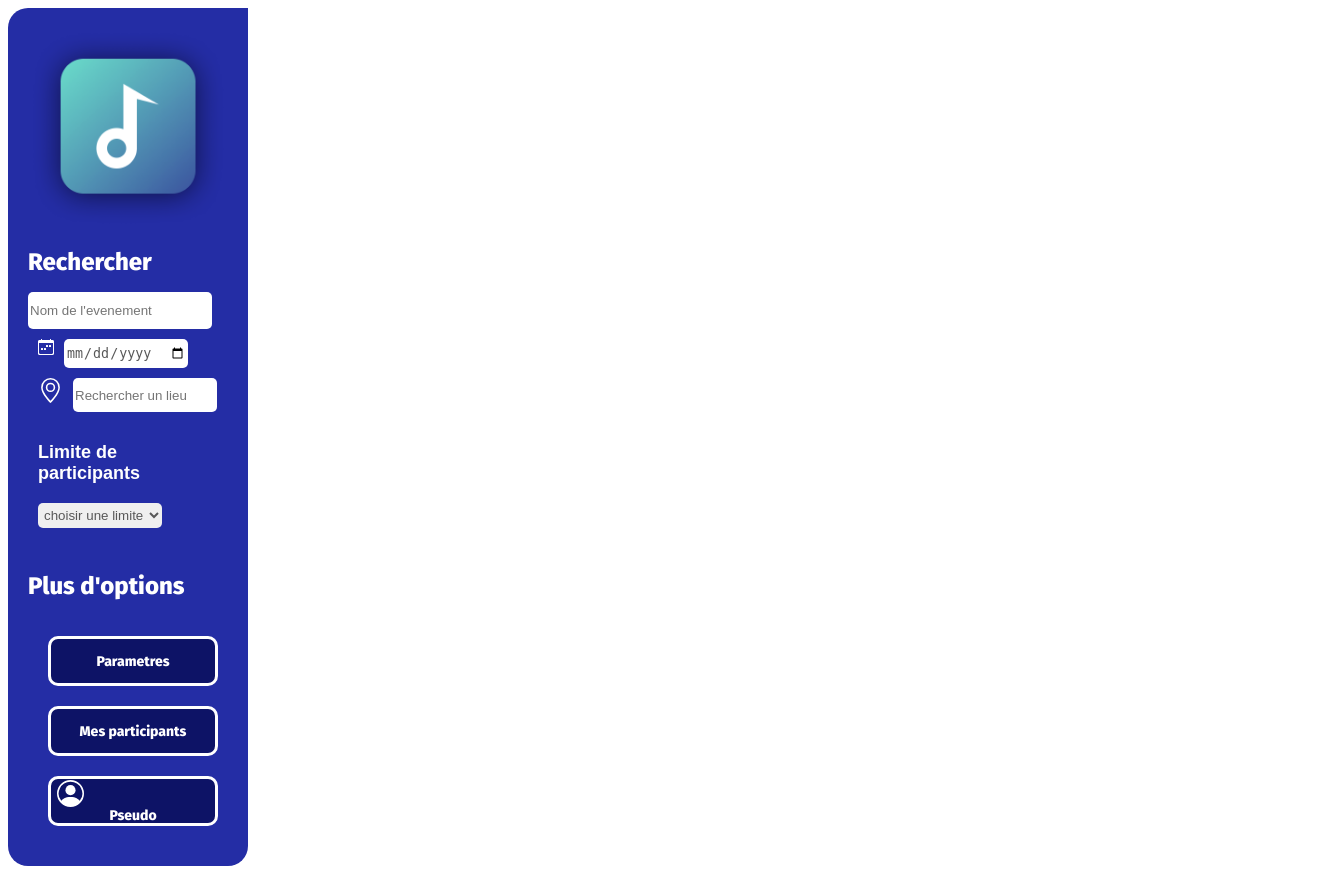
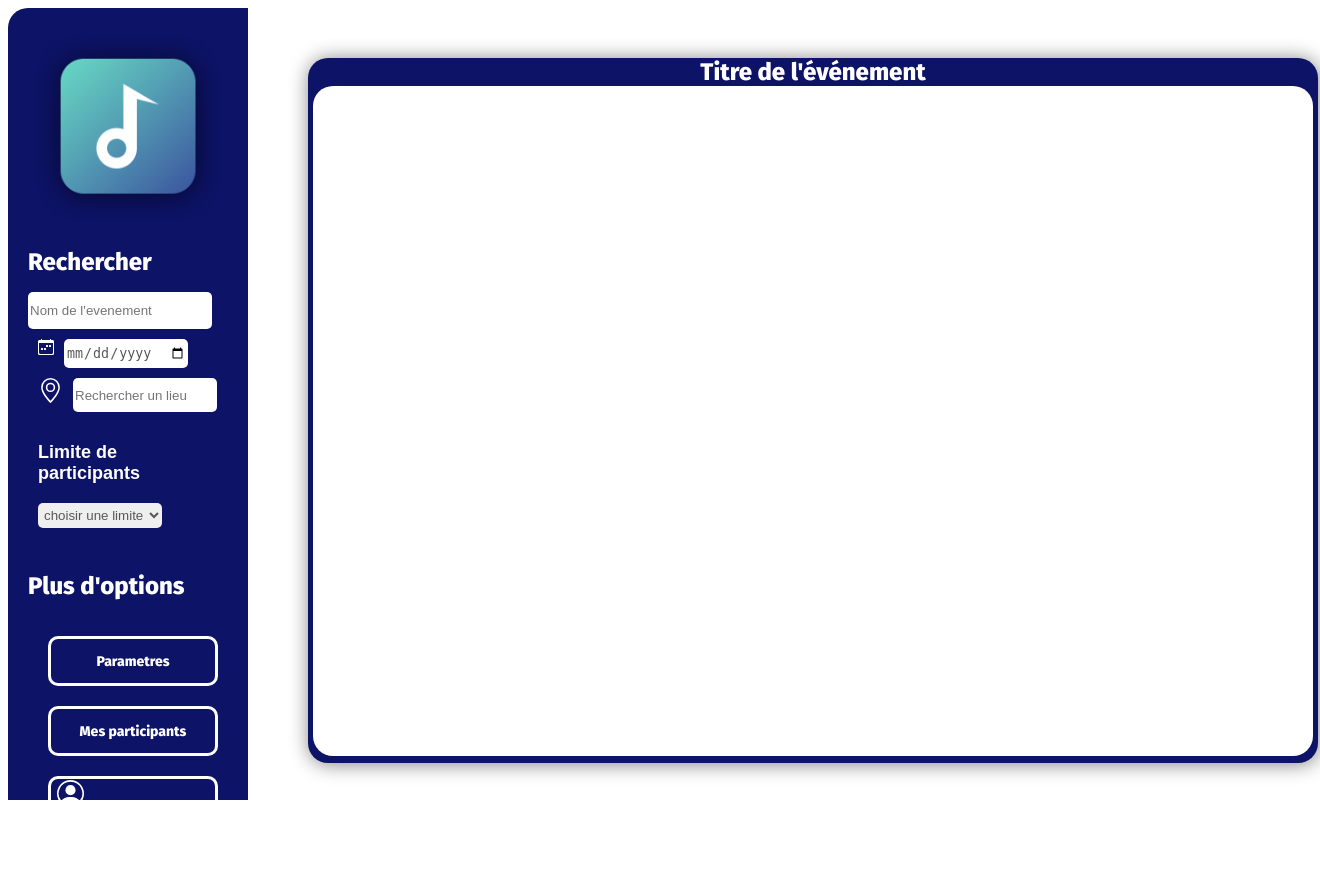
Before and after one commit to idkbutimlucas/PlanificationProjectWeb, a Symfony app: template templates/event/event.html.twig in a window 1320 px wide. After the commit the page ends 800 px from the top, so only its background shows below. Run offline with Twig, Linux system fonts and the light colour scheme; the template is opened without the code that fills it, so the values that code supplies are empty; some libraries are stand-ins or nearby versions.

Commit message:
update slideBar and Event

```diff
--- /dev/null
+++ b/public/styles/CSS/EventStyle.css
@@ -0,0 +1,39 @@
+body{
+  display: flex;
+}
+
+.slideBar .blockInfoEvent{
+  display: flex;
+}
+
+
+.blockInfoEvent{
+  background: #0d1366;
+  width: 1000px;
+  height: 700px;
+  margin-left: 300px;
+  border-radius: 20px;
+  text-align: center;
+  padding-left: 5px;
+  padding-right: 5px;
+  padding-bottom: 5px;
+  margin-top: 50px;
+  box-shadow: 1px 1px 20px grey;
+}
+
+/* .titleEvent svg{
+  display: flex;
+  color: white;
+} */
+
+.nameEvent{
+  margin: auto;
+}
+
+
+.detailsEvent{
+  width: 1000px;
+  height: 670px;
+  background-color: white;
+  border-radius: 20px;
+}
--- a/public/styles/CSS/slideBarStyle.css
+++ b/public/styles/CSS/slideBarStyle.css
@@ -5,12 +5,15 @@
   width: 200px;
   height: 100%;
   /* background-color: #559CB5; */
-  background-color: #242da5;
+  /* background-color: #242da5; */
+  background: #0d1366;
   border-radius: 20px;
   border-top-right-radius: 0px;
   /* position: fixed; */
   margin-left: 0px;
   padding: 20px;
+  overflow: scroll;
+  position: fixed;
 }
 .searchSection{
   margin-top: 10px;
--- a/templates/event/event.html.twig
+++ b/templates/event/event.html.twig
@@ -1,7 +1,7 @@
  <!DOCTYPE html>
 <html lang="f" dir="ltr">
   <head>
-    <link rel="stylesheet" href="{{asset('/styles/CSS/homeStyle.css')}}">
+    <link rel="stylesheet" href="{{asset('/styles/CSS/EventStyle.css')}}">
     <link rel="stylesheet" href="{{asset('/styles/CSS/slideBarStyle.css')}}">
 
     <meta charset="utf-8">
@@ -85,8 +85,22 @@
             </button>
           </li>
       </ul>
+    </div>
+  </div>
+</div>
+
+<h1></h1>
+
+    {# /////////////////////// Détails de l'événement /////////////////////////// #}
+
+    <div class="blockInfoEvent">
+        <h1 class="nameEvent">Titre de l'événement</h1>
 
 
 
 
+      <div class="detailsEvent">
+
+
+      </div>
     </div>
```
